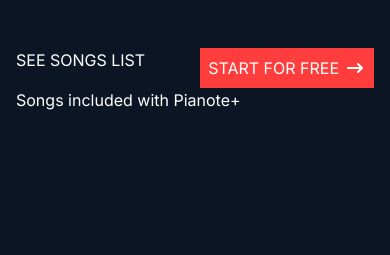
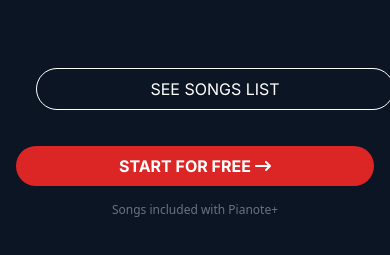
Before and after one commit to nugiwara12/favorite-song, a Next.js app: page / in a window 390 px wide. Shown: the part 747-1002 px from the top of the page. Built offline with nearby package versions, Linux system fonts and the light colour scheme.

Commit message:
add responsive of button into mobile and tablet with transition duration

```diff
--- a/src/app/page.js
+++ b/src/app/page.js
@@ -300,21 +300,27 @@ export default function Home() {
             </div>
           </div>
         </div>
-        <div className="flex justify-center mt-12">
-          <a href="#" className="w-64 button button-outline">
+        <div className="flex flex-col md:flex-row justify-center mt-12 space-y-4 md:space-y-0 md:space-x-4">
+          <a
+            href="#"
+            className="w-full md:w-64 inline-block mx-5 my-5 md:my-0 px-10 py-2 rounded-full text-white border border-white hover:bg-white hover:text-black transition duration-300 ease-in-out text-center"
+          >
             SEE SONGS LIST
           </a>
           <a
             href="#"
-            className="w-64 flex items-center ml-4 p-2 button button-solid"
+            className="w-full md:w-64 flex justify-center items-center p-2 text-white bg-red-600 hover:bg-red-500 transition duration-300 ease-in-out rounded-full font-bold text-center"
           >
             <p className="flex justify-center items-center text-center mb-0">
               START FOR FREE
-              <FaArrowRightLong className="ml-2 transition-transform hover:translate-x-2" />
+              <FaArrowRightLong className="ml-1 transition duration-300 ease-in-out hover:translate-x-2" />
             </p>
           </a>
         </div>
-        <p className="note">Songs included with Pianote+</p>
+
+        <p className="mt-4 text-center font-sans text-xs text-gray-500">
+          Songs included with Pianote+
+        </p>
         <div className="flex justify-center items-center mx-auto text-white px-4 py-16">
           {/* Rest of your code */}
           {showModal && (
```
